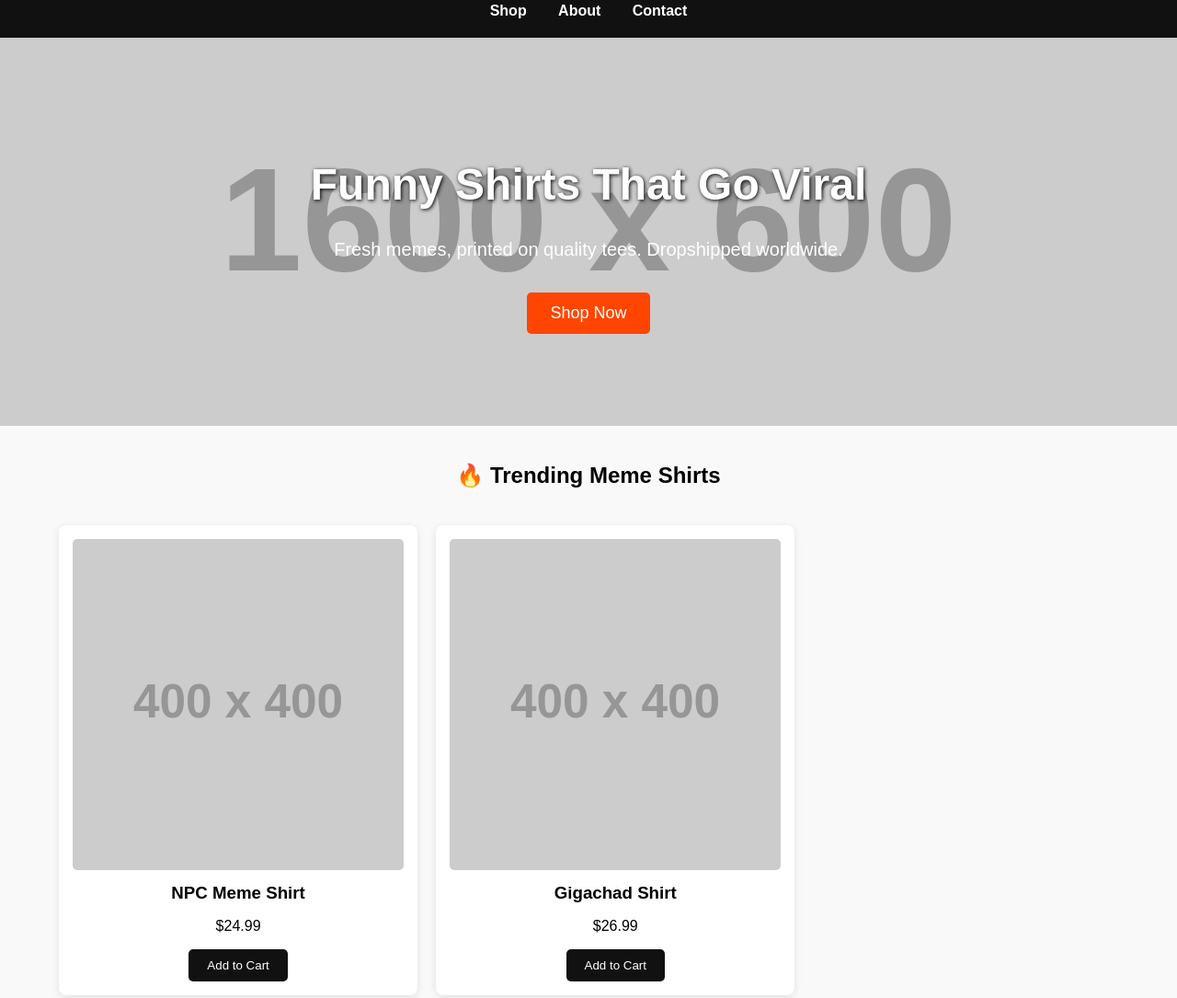
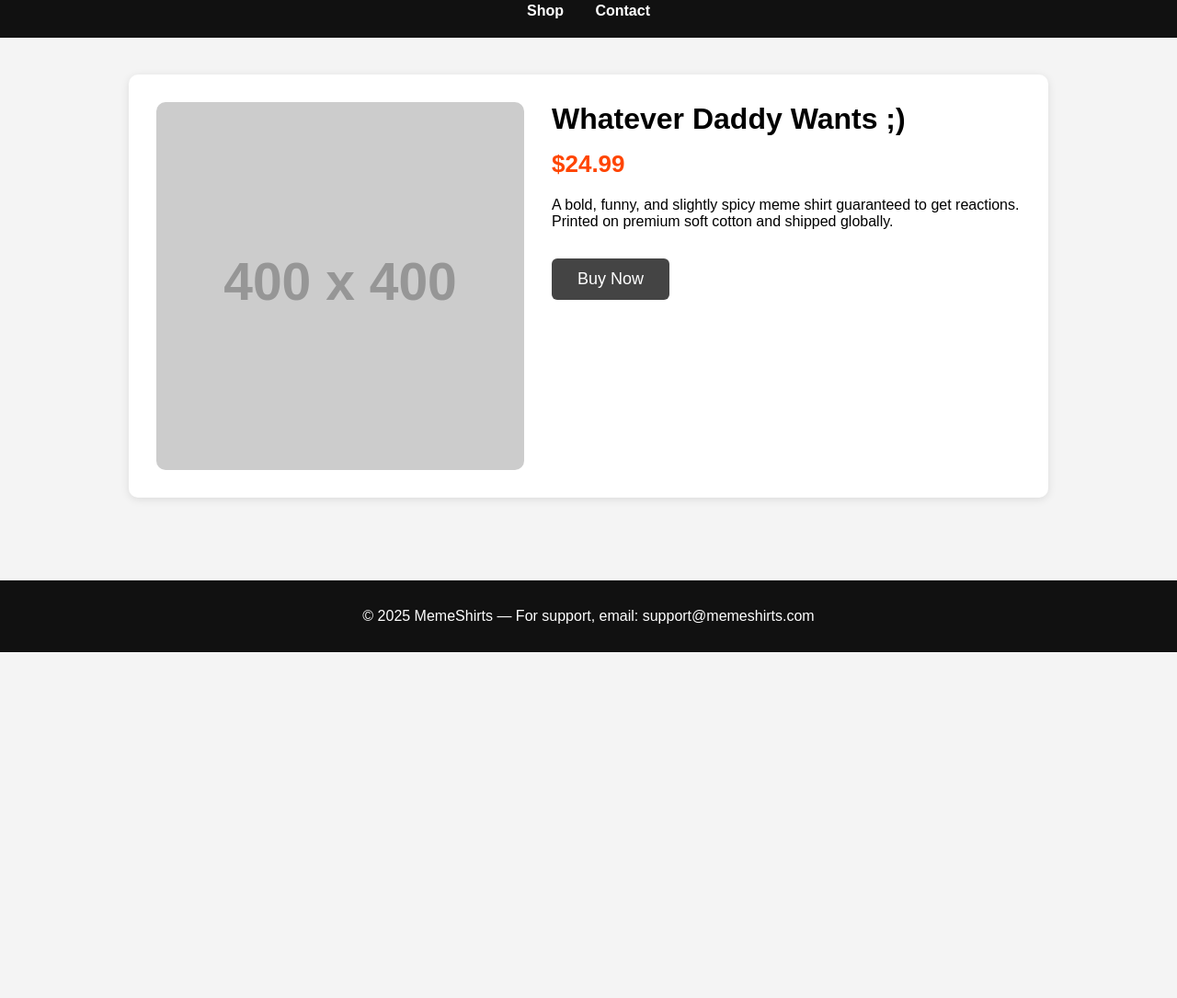
Before and after one commit to ssaul4432-droid/memeshirts, a plain HTML site: page index.html in a window 1280 px wide. Shown: the part 85-1170 px from the top of the page at 92% size. After the commit the page ends 800 px from the top, so only its background shows below. Drawn offline with Linux system fonts and the light colour scheme; placeholder pictures from the web are drawn by us.

Commit message:
Update index.html

```diff
--- a/index.html
+++ b/index.html
@@ -3,39 +3,58 @@
 <head>
   <meta charset="UTF-8"/>
   <meta name="viewport" content="width=device-width, initial-scale=1.0"/>
-  <title>MemeShirts – Funny Tees That Go Viral</title>
+  <title>MemeShirts – Whatever Daddy Wants ;) Shirt</title>
   <style>
-    body { margin: 0; font-family: Arial, sans-serif; background:#f9f9f9; }
+    body { margin: 0; font-family: Arial, sans-serif; background:#f4f4f4; }
     header { background: #111; color: #fff; padding: 20px; text-align: center; }
     nav a { color: #fff; margin: 0 15px; text-decoration:none; font-weight:bold; }
-    .hero {
-      background:#222; color:#fff; text-align:center; padding:100px 20px;
-      background-image:url('https://via.placeholder.com/1600x600?text=MemeShirts+Store');
-      background-size:cover; background-position:center;
+    .container { width:90%; max-width:1000px; margin:auto; padding:40px 0; }
+
+    .product-box {
+      display:flex;
+      flex-wrap:wrap;
+      gap:30px;
+      background:white;
+      padding:30px;
+      box-shadow:0 2px 10px rgba(0,0,0,0.1);
+      border-radius:10px;
     }
-    .hero h1 { font-size:48px; text-shadow: 1px 1px 4px #000; }
-    .hero p { font-size:20px; }
-    .btn {
-      background:#ff4500; padding:12px 25px; border:none; border-radius:5px;
-      color:#fff; font-size:18px; cursor:pointer; margin-top:15px;
+
+    .product-box img {
+      width:100%;
+      max-width:400px;
+      border-radius:10px;
     }
-    .container { width:90%; margin:auto; max-width:1200px; }
-    .products { display:flex; flex-wrap:wrap; gap:20px; margin:40px 0; }
-    .product {
-      background:#fff; border-radius:8px; box-shadow:0 2px 8px rgba(0,0,0,0.1);
-      width:calc(33% - 20px); padding:15px; text-align:center;
+
+    .product-info {
+      flex:1;
+      min-width:280px;
     }
-    .product img { width:100%; border-radius:5px; }
-    .product h3 { margin:10px 0; }
-    .product button { background:#111; color:#fff; padding:10px 20px; border:none; border-radius:5px; cursor:pointer; }
-    footer { background:#111; color:#fff; padding:30px; text-align:center; margin-top:40px; }
 
-    @media(max-width:800px){
-      .product { width:calc(50% - 20px); }
+    .product-info h1 {
+      margin:0 0 15px 0;
+      font-size:32px;
     }
-    @media(max-width:500px){
-      .product { width:100%; }
-      .hero h1 { font-size:32px; }
+
+    .price-tag {
+      font-size:26px;
+      margin:10px 0 20px 0;
+      color:#ff4500;
+      font-weight:bold;
+    }
+
+    footer { background:#111; color:#fff; padding:30px; text-align:center; margin-top:50px; }
+
+    /* Payhip button cleanup */
+    .payhip-add-to-cart-button {
+      display:inline-block;
+      padding:12px 28px;
+      background:#444 !important;
+      color:white !important;
+      font-size:18px;
+      border-radius:6px;
+      text-decoration:none;
+      margin-top:15px;
     }
   </style>
 </head>
@@ -44,60 +63,32 @@
 <header>
   <h2>MemeShirts Store 👕😂</h2>
   <nav>
-    <a href="#products">Shop</a>
-    <a href="#about">About</a>
+    <a href="#shop">Shop</a>
     <a href="#contact">Contact</a>
   </nav>
 </header>
 
-<div class="hero">
-  <h1>Funny Shirts That Go Viral</h1>
-  <p>Fresh memes, printed on quality tees. Dropshipped worldwide.</p>
-  <button class="btn" onclick="document.getElementById('products').scrollIntoView({behavior:'smooth'})">Shop Now</button>
+<div class="container" id="shop">
+  <div class="product-box">
+    <img src="https://via.placeholder.com/400?text=Whatever+Daddy+Wants+Shirt" alt="Whatever Daddy Wants Shirt">
+
+    <div class="product-info">
+      <h1>Whatever Daddy Wants ;)</h1>
+      <p class="price-tag">$24.99</p>
+      <p>A bold, funny, and slightly spicy meme shirt guaranteed to get reactions. Printed on premium soft cotton and shipped globally.</p>
+
+      <!-- Your Payhip Button (working checkout) -->
+      <a href="https://payhip.com/b/NAPnT" class="payhip-add-to-cart-button" data-theme="grey" data-product="NAPnT">
+        Buy Now
+      </a>
+
+      <script type="text/javascript" src="https://payhip.com/payhip.js"></script>
+    </div>
+  </div>
 </div>
 
-<div class="container">
-  <h2 id="products" style="text-align:center; margin-top:40px;">🔥 Trending Meme Shirts</h2>
-
-  <div class="products">
-    <!-- Product 1 -->
-    <div class="product">
-      <img src="https://via.placeholder.com/400?text=NPC+Meme+Shirt" alt="NPC Meme Shirt">
-      <h3>NPC Meme Shirt</h3>
-      <p>$24.99</p>
-      <button>Add to Cart</button>
-    </div>
-
-    <!-- Product 2 -->
-    <div class="product">
-      <img src="https://via.placeholder.com/400?text=Gigachad+Shirt" alt="Gigachad Shirt">
-      <h3>Gigachad Shirt</h3>
-      <p>$26.99</p>
-      <button>Add to Cart</button>
-    </div>
-
-    <!-- Product 3 -->
-    <div class="product">
-      <img src="https://via.placeholder.com/400?text=Steal+Yo+Girl+Meme" alt="Steal Yo Girl Meme Shirt">
-      <h3>Steal Yo Girl Meme Tee</h3>
-      <p>$22.99</p>
-      <button>Add to Cart</button>
-    </div>
-  </div>
-
-  <h2 id="about">👕 About Us</h2>
-  <p>
-    MemeShirts is a dropshipping store dedicated to viral culture.
-    We partner with print-on-demand suppliers to ship high-quality,
-    hilarious shirts straight to your door.
-  </p>
-
-  <h2 id="contact">📬 Contact</h2>
-  <p>Email: support@memeshirts.com<br>Instagram: @memeshirts</p>
-</div>
-
-<footer>
-  © 2025 MemeShirts. All rights reserved.
+<footer id="contact">
+  © 2025 MemeShirts — For support, email: support@memeshirts.com
 </footer>
 
 </body>
```
